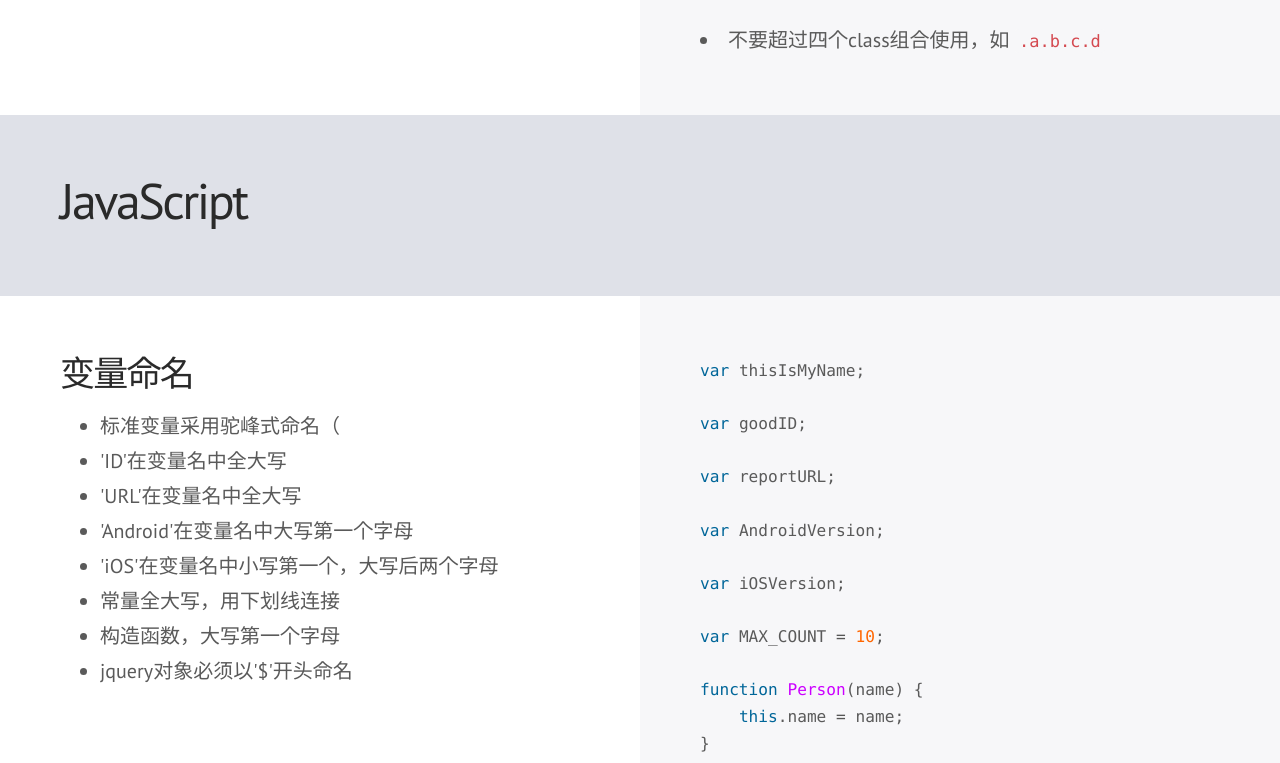
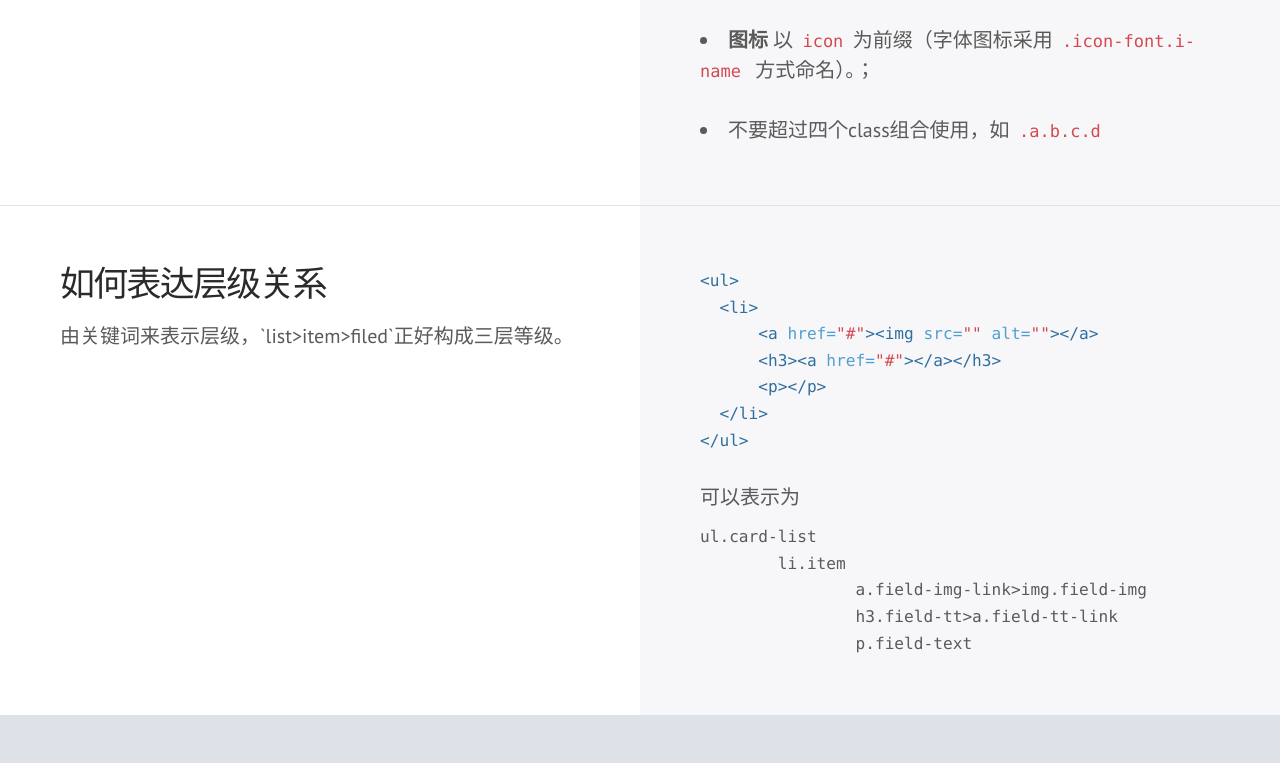
Before and after one commit to dy21335/code_guide, a Jekyll site: the page built from index.html, in a window 1280 px wide and 900 px high, scrolled down 4256 px, cut to the strip 0-763 px from the top of the window. Built offline with Jekyll 4.4.1, drawn with Linux system fonts in a browser that asks for light colours; some web fonts are replaced; Markdown is read by kramdown in place of the engine named in the settings.

Commit message:
feat: 增加css嵌套命名规则

```diff
--- a/_includes/className_rules.html
+++ b/_includes/className_rules.html
@@ -64,3 +64,16 @@
           </pre>
   </div>
 </div>
+
+<div class="section">
+  <div class="col">
+      <h3>如何表达层级关系</h3>
+      <p>由关键词来表示层级，`list>item>filed`正好构成三层等级。</p>
+  </div>
+  <div class="col">
+      {% highlight html %}{% include html/wrap_example.html %}{% endhighlight %}
+      <br>
+      <p>可以表示为</p>
+      {% highlight html %}{% include html/wrap_naming_rules.html %}{% endhighlight %}
+  </div>
+</div>
--- /dev/null
+++ b/_includes/html/wrap_example.html
@@ -0,0 +1,7 @@
+<ul>
+  <li>
+      <a href="#"><img src="" alt=""></a>
+      <h3><a href="#"></a></h3>
+      <p></p>
+  </li>
+</ul>
--- /dev/null
+++ b/_includes/html/wrap_naming_rules.html
@@ -0,0 +1,5 @@
+ul.card-list
+	li.item
+		a.field-img-link>img.field-img
+		h3.field-tt>a.field-tt-link
+		p.field-text
--- a/_includes/naming_rules.html
+++ b/_includes/naming_rules.html
@@ -13,13 +13,16 @@
 <div class="section" id="file-naming">
     <div class="col">
         <h3>文件命名</h3>
+        <br>
         <h4>* .vue文件命名规范</h4>
         <p>除了index.vue, 其他使用PascalCase命名风格</p>
         <p>例：SidebarItem</p>
+        <br>
         <h4>* .js文件命名规范</h4>
         <p>属于类的.js文件，除index.js外，使用PascalBase风格</p>
         <p>其他类型的.js文件，使用kebab-case风格</p>
         <p>属于Api的，统一加上Api后缀</p>
+        <br>
         <h4>* .less文件命名规范</h4>
         <p>统一使用kebab-case命名风格</p>
     </div>
```
Also changed, not shown: _includes/html_rules.html (deleted, +0 -147 lines).
